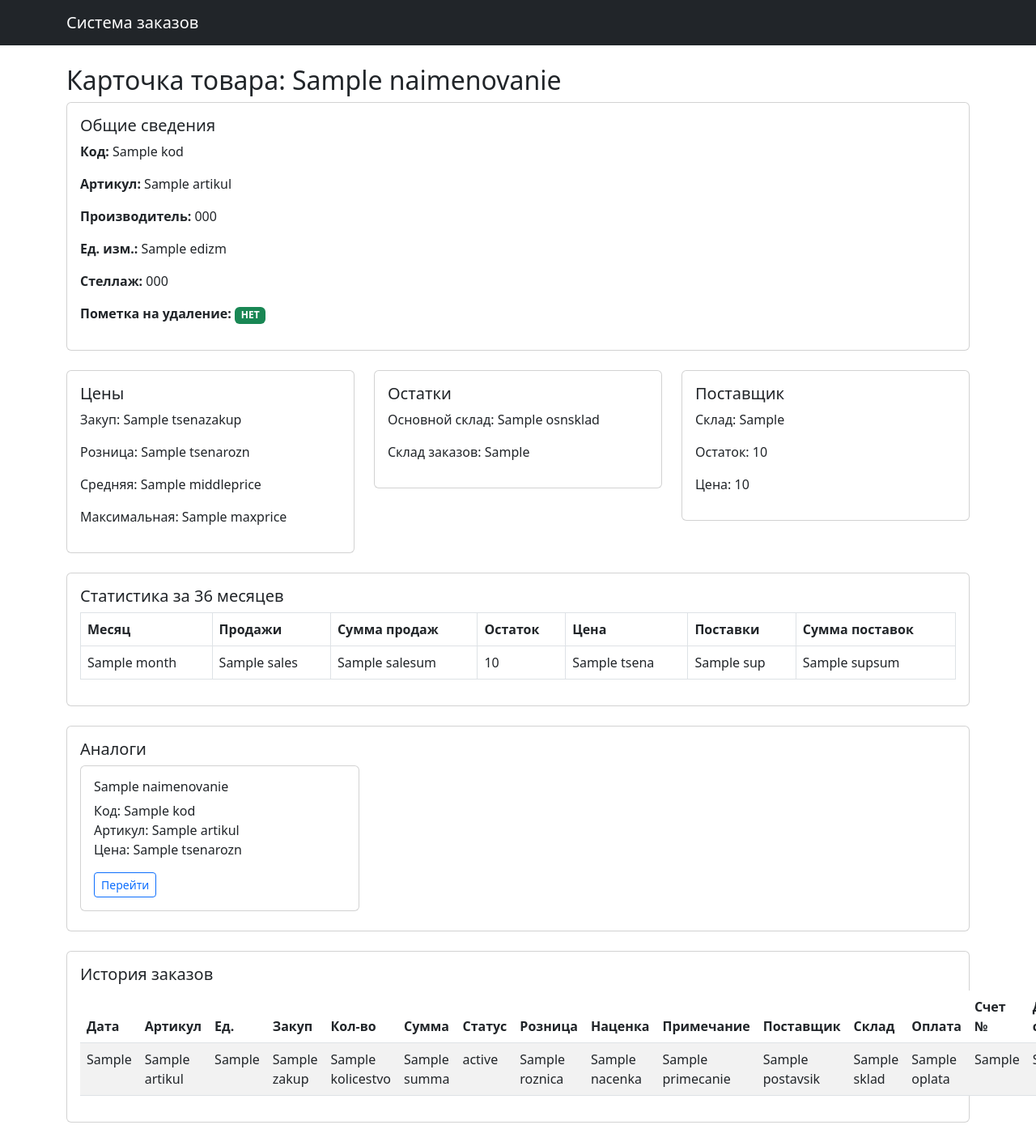
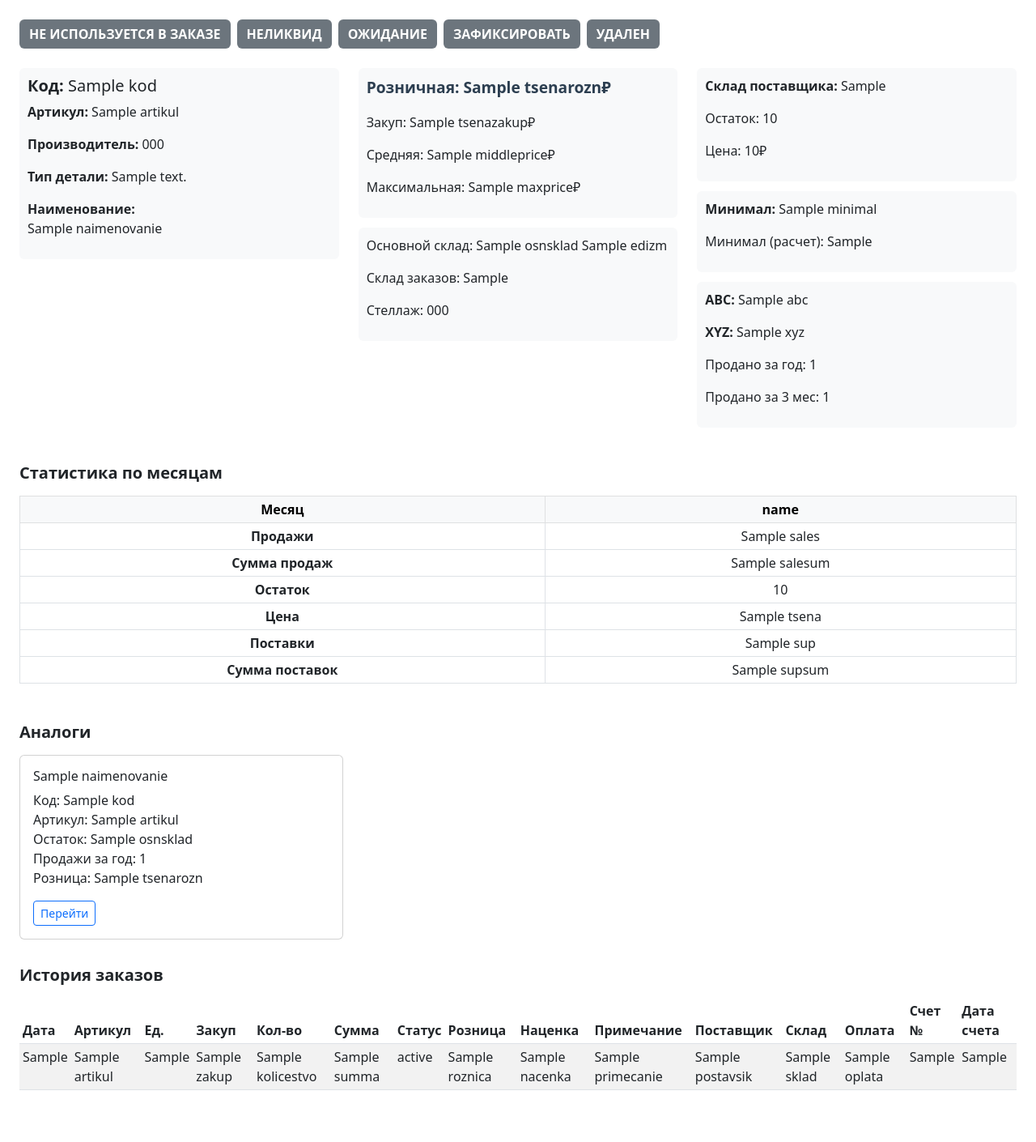
Before and after one commit to ugen911/orderhub, a FastAPI app: template templates/nomenklatura.html in a window 1280 px wide; the page is wider, and only the part inside the window is pictured. Shown: that part at 81% size. After the commit the page ends 1346 px from the top of that part, so only its background shows below. Run offline with FastAPI, Linux system fonts and the light colour scheme; the template is opened without the code that fills it: most values are stand-ins (such as "Sample title", 1, 10 or a date in 2020).

Commit message:
Развернули статистику, добавили данные

```diff
--- a/templates/base.html
+++ b/templates/base.html
@@ -5,20 +5,12 @@
     <meta charset="UTF-8">
     <title>{% block title %}Номенклатура{% endblock %}</title>
     <meta name="viewport" content="width=device-width, initial-scale=1">
-    <!-- Bootstrap 5 CDN -->
+    <!-- Bootstrap 5 -->
     <link href="https://cdn.jsdelivr.net/npm/bootstrap@5.3.0/dist/css/bootstrap.min.css" rel="stylesheet">
 </head>
 
 <body>
-    <nav class="navbar navbar-expand-lg navbar-dark bg-dark mb-4">
-        <div class="container">
-            <a class="navbar-brand" href="/">Система заказов</a>
-        </div>
-    </nav>
-
     {% block content %}{% endblock %}
-
-    <!-- Bootstrap JS (если потребуется динамика) -->
     <script src="https://cdn.jsdelivr.net/npm/bootstrap@5.3.0/dist/js/bootstrap.bundle.min.js"></script>
 </body>
 
--- a/templates/nomenklatura.html
+++ b/templates/nomenklatura.html
@@ -1,123 +1,196 @@
 {% extends "base.html" %}
 {% block content %}
-<div class="container mt-4">
-    <h2>Карточка товара: {{ data.naimenovanie }}</h2>
+<style>
+    .state-button {
+        padding: 6px 12px;
+        border: none;
+        border-radius: 6px;
+        font-weight: bold;
+        color: white;
+        margin-right: 8px;
+        margin-bottom: 8px;
+    }
 
-    <!-- Основная информация -->
-    <div class="card mb-4">
-        <div class="card-body">
-            <h5 class="card-title">Общие сведения</h5>
-            <p><strong>Код:</strong> {{ data.kod }}</p>
+    .state-true {
+        background-color: #dc3545;
+    }
+
+    .state-false {
+        background-color: #6c757d;
+    }
+
+    .highlight-price {
+        font-size: 1.2rem;
+        font-weight: bold;
+        color: #2c3e50;
+    }
+
+    .minibox {
+        background-color: #f8f9fa;
+        padding: 10px;
+        border-radius: 6px;
+        margin-bottom: 12px;
+    }
+
+    .section-title {
+        margin-top: 2rem;
+        margin-bottom: 1rem;
+        font-weight: bold;
+    }
+
+    .analog-card {
+        min-height: 150px;
+    }
+</style>
+
+<div class="container-fluid p-3 p-md-4">
+
+    <!-- 🔴 Логические флаги -->
+    <div class="mb-3 d-flex flex-wrap">
+        <div class="state-button {{ 'state-true' if data.ne_ispolzuetsya_v_zakaze else 'state-false' }}">
+            НЕ ИСПОЛЬЗУЕТСЯ В ЗАКАЗЕ
+        </div>
+        <div class="state-button {{ 'state-true' if data.nelikvid else 'state-false' }}">
+            НЕЛИКВИД
+        </div>
+        <div class="state-button {{ 'state-true' if data.list_ozhidaniya else 'state-false' }}">
+            ОЖИДАНИЕ
+        </div>
+        <div class="state-button {{ 'state-true' if data.zafiksirovat_minimalki else 'state-false' }}">
+            ЗАФИКСИРОВАТЬ
+        </div>
+        <div class="state-button {{ 'state-true' if data.pometkaudalenija else 'state-false' }}">
+            УДАЛЕН
+        </div>
+    </div>
+
+    <!-- 📌 Основной блок -->
+    <div class="row mb-4">
+        <!-- Левая колонка -->
+        <div class="col-12 col-md-4">
+            <div class="minibox">
+                <h5><strong>Код:</strong> {{ data.kod }}</h5>
                 <p><strong>Артикул:</strong> {{ data.artikul }}</p>
                 <p><strong>Производитель:</strong> {{ data.proizvoditel }}</p>
-            <p><strong>Ед. изм.:</strong> {{ data.edizm }}</p>
-            <p><strong>Стеллаж:</strong> {{ data.stellazh }}</p>
-            <p><strong>Пометка на удаление:</strong>
-                {% if data.pometkaudalenija %}
-                <span class="badge bg-danger">ДА</span>
-                {% else %}
-                <span class="badge bg-success">НЕТ</span>
-                {% endif %}
-            </p>
+                <p><strong>Тип детали:</strong> {{ data.type_detail }}</p>
+                <p><strong>Наименование:</strong><br>{{ data.naimenovanie }}</p>
             </div>
         </div>
 
         <!-- Цены и остатки -->
-    <div class="row mb-4">
-        <div class="col-md-4">
-            <div class="card">
-                <div class="card-body">
-                    <h5 class="card-title">Цены</h5>
-                    <p>Закуп: {{ data.tsenazakup }}</p>
-                    <p>Розница: {{ data.tsenarozn }}</p>
-                    <p>Средняя: {{ data.middleprice }}</p>
-                    <p>Максимальная: {{ data.maxprice }}</p>
+        <div class="col-12 col-md-4">
+            <div class="minibox">
+                <p class="highlight-price">Розничная: {{ data.tsenarozn }}₽</p>
+                <p>Закуп: {{ data.tsenazakup }}₽</p>
+                <p>Средняя: {{ data.middleprice }}₽</p>
+                <p>Максимальная: {{ data.maxprice }}₽</p>
+            </div>
+            <div class="minibox">
+                <p>Основной склад: {{ data.osnsklad }} {{ data.edizm }}</p>
+                <p>Склад заказов: {{ data.zakazy_sklad }}</p>
+                <p>Стеллаж: {{ data.stellazh }}</p>
             </div>
         </div>
+
+        <!-- Поставщик + Минимум + Аналитика -->
+        <div class="col-12 col-md-4">
+            <div class="minibox">
+                <p><strong>Склад поставщика:</strong> {{ data.delivery_sklad }}</p>
+                <p>Остаток: {{ data.delivery_stock }}</p>
+                <p>Цена: {{ data.delivery_price }}₽</p>
             </div>
-        <div class="col-md-4">
-            <div class="card">
-                <div class="card-body">
-                    <h5 class="card-title">Остатки</h5>
-                    <p>Основной склад: {{ data.osnsklad }}</p>
-                    <p>Склад заказов: {{ data.zakazy_sklad }}</p>
+            <div class="minibox">
+                <p><strong>Минимал:</strong> {{ data.minimal }}</p>
+                <p>Минимал (расчет): {{ data.minimal_raschet }}</p>
             </div>
-            </div>
-        </div>
-        <div class="col-md-4">
-            <div class="card">
-                <div class="card-body">
-                    <h5 class="card-title">Поставщик</h5>
-                    <p>Склад: {{ data.delivery_sklad }}</p>
-                    <p>Остаток: {{ data.delivery_stock }}</p>
-                    <p>Цена: {{ data.delivery_price }}</p>
-                </div>
+            <div class="minibox">
+                <p><strong>ABC:</strong> {{ data.abc }}</p>
+                <p><strong>XYZ:</strong> {{ data.xyz }}</p>
+                <p>Продано за год: {{ data.total_sales_last_12_months }}</p>
+                <p>Продано за 3 мес: {{ data.total_sales_last_3_months }}</p>
             </div>
         </div>
     </div>
 
-    <!-- Статистика по месяцам -->
-    <div class="card mb-4">
-        <div class="card-body">
-            <h5 class="card-title">Статистика за 36 месяцев</h5>
+    <!-- 📊 Статистика за 36 месяцев -->
+    <h5 class="section-title">Статистика по месяцам</h5>
     <div class="table-responsive">
-                <table class="table table-bordered">
-                    <thead>
+        <table class="table table-sm table-bordered text-center align-middle">
+            <thead class="table-light">
                 <tr>
                     <th>Месяц</th>
-                            <th>Продажи</th>
-                            <th>Сумма продаж</th>
-                            <th>Остаток</th>
-                            <th>Цена</th>
-                            <th>Поставки</th>
-                            <th>Сумма поставок</th>
+                    {% for month in data.monthly_stats.keys() %}
+                    <th>{{ month }}</th>
+                    {% endfor %}
                 </tr>
             </thead>
             <tbody>
-                        {% for month, stats in data.monthly_stats.items() %}
                 <tr>
-                            <td>{{ month }}</td>
-                            <td>{{ stats.sales }}</td>
-                            <td>{{ stats.salesum }}</td>
-                            <td>{{ stats.stock }}</td>
-                            <td>{{ stats.tsena }}</td>
-                            <td>{{ stats.sup }}</td>
-                            <td>{{ stats.supsum }}</td>
+                    <td><strong>Продажи</strong></td>
+                    {% for s in data.monthly_stats.values() %}
+                    <td>{{ s.sales }}</td>
+                    {% endfor %}
                 </tr>
+                <tr>
+                    <td><strong>Сумма продаж</strong></td>
+                    {% for s in data.monthly_stats.values() %}
+                    <td>{{ s.salesum }}</td>
                     {% endfor %}
+                </tr>
+                <tr>
+                    <td><strong>Остаток</strong></td>
+                    {% for s in data.monthly_stats.values() %}
+                    <td>{{ s.stock }}</td>
+                    {% endfor %}
+                </tr>
+                <tr>
+                    <td><strong>Цена</strong></td>
+                    {% for s in data.monthly_stats.values() %}
+                    <td>{{ s.tsena }}</td>
+                    {% endfor %}
+                </tr>
+                <tr>
+                    <td><strong>Поставки</strong></td>
+                    {% for s in data.monthly_stats.values() %}
+                    <td>{{ s.sup }}</td>
+                    {% endfor %}
+                </tr>
+                <tr>
+                    <td><strong>Сумма поставок</strong></td>
+                    {% for s in data.monthly_stats.values() %}
+                    <td>{{ s.supsum }}</td>
+                    {% endfor %}
+                </tr>
             </tbody>
         </table>
     </div>
-        </div>
-    </div>
 
-    <!-- Аналоги -->
-    <div class="card mb-4">
-        <div class="card-body">
-            <h5 class="card-title">Аналоги</h5>
-            <div class="row">
-                {% for analog in data.analogs %}
-                <div class="col-md-4">
-                    <div class="card mb-2">
+    <!-- 🔁 Аналоги -->
+    <h5 class="section-title">Аналоги</h5>
+    <div class="row row-cols-1 row-cols-md-2 row-cols-lg-3 g-3">
+        {% for analog in data.analogs | sort(attribute='osnsklad', reverse=True) %}
+        <div class="col">
+            <div class="card analog-card h-100">
                 <div class="card-body">
                     <h6>{{ analog.naimenovanie }}</h6>
-                            <p>Код: {{ analog.kod }}<br>Артикул: {{ analog.artikul }}<br>Цена: {{ analog.tsenarozn }}
+                    <p>
+                        Код: {{ analog.kod }}<br>
+                        Артикул: {{ analog.artikul }}<br>
+                        Остаток: {{ analog.osnsklad }}<br>
+                        Продажи за год: {{ analog.total_sales_last_12_months }}<br>
+                        Розница: {{ analog.tsenarozn }}
                     </p>
-                            <a href="/nomenklatura/{{ analog.kod }}/view"
-                                class="btn btn-sm btn-outline-primary">Перейти</a>
+                    <a href="/nomenklatura/{{ analog.kod }}/view" class="btn btn-sm btn-outline-primary">Перейти</a>
                 </div>
             </div>
         </div>
         {% endfor %}
     </div>
-        </div>
-    </div>
 
-    <!-- Заказы -->
-    <div class="card mb-4">
-        <div class="card-body">
-            <h5 class="card-title">История заказов</h5>
-            <table class="table table-striped">
+    <!-- 📋 История заказов -->
+    <h5 class="section-title">История заказов</h5>
+    <div class="table-responsive">
+        <table class="table table-striped table-sm">
             <thead>
                 <tr>
                     <th>Дата</th>
@@ -160,7 +233,6 @@
             </tbody>
         </table>
     </div>
-    </div>
 
 </div>
 {% endblock %}
```
Also changed, not shown: nomenklatura/queries.py (+5 -2 lines), nomenklatura/service.py (+10 -0 lines). Lines whose indentation alone changed are shown as unchanged.
